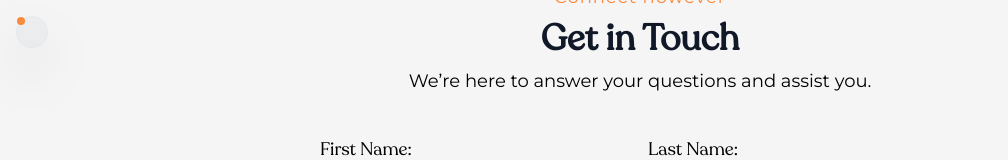
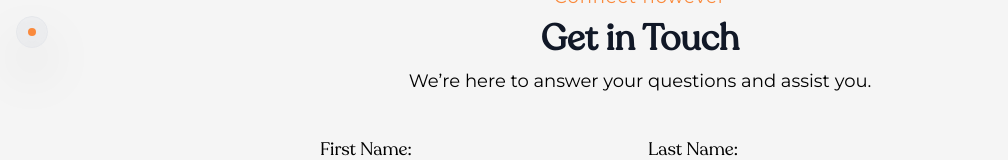
Before and after one commit to alsouhardyo/Bangla-Bites-Restaurant-Website, a React (Vite) app: page / in a window 1280 px wide. Both pictures are taken after typing "Sample", "Sample", "name@example.com", "Sample", "Sample" into the empty fields and a click on the button "Send Message". Shown: the part 3263-3423 px from the top of the page, without its empty margins (0-1008 px from the left). Built offline with nearby package versions, Linux system fonts and the light colour scheme; a web font is replaced by a local one.

Commit message:
Further Last

```diff
--- a/src/components/Common/Cursor.jsx
+++ b/src/components/Common/Cursor.jsx
@@ -24,15 +24,15 @@ const Cursor = () => {
 
     return (
         isVisible && (
-            <motion.div
-                className="border bg-gray-200/50 backdrop-blur-lg rounded-full w-8 h-8 fixed top-0 left-0 z-[5000] drop-shadow-2xl flex-center-x hidden lg:block"
-                variants={outerVariants}
-                animate="default"
-            >
+            <div className="hidden lg:block">
                 <motion.div
-                    className="w-[25%] h-[25%] rounded-full bg-accent"
-                />
-            </motion.div>
+                    className="border bg-gray-200/50 backdrop-blur-lg rounded-full w-8 h-8 fixed top-0 left-0 z-[5000] drop-shadow-2xl flex-center-x"
+                    variants={outerVariants}
+                    animate="default"
+                >
+                    <motion.div className="w-[25%] h-[25%] rounded-full bg-accent" />
+                </motion.div>
+            </div>
         )
     );
 };
--- a/src/components/Hompage/Header.jsx
+++ b/src/components/Hompage/Header.jsx
@@ -14,7 +14,6 @@ const Header = () => {
         const handleScroll = () => {
             if (window.scrollY > 200) {
                 setSticky(true);
-                console.log('Updated');
             } else {
                 setSticky(false);
             }
```
